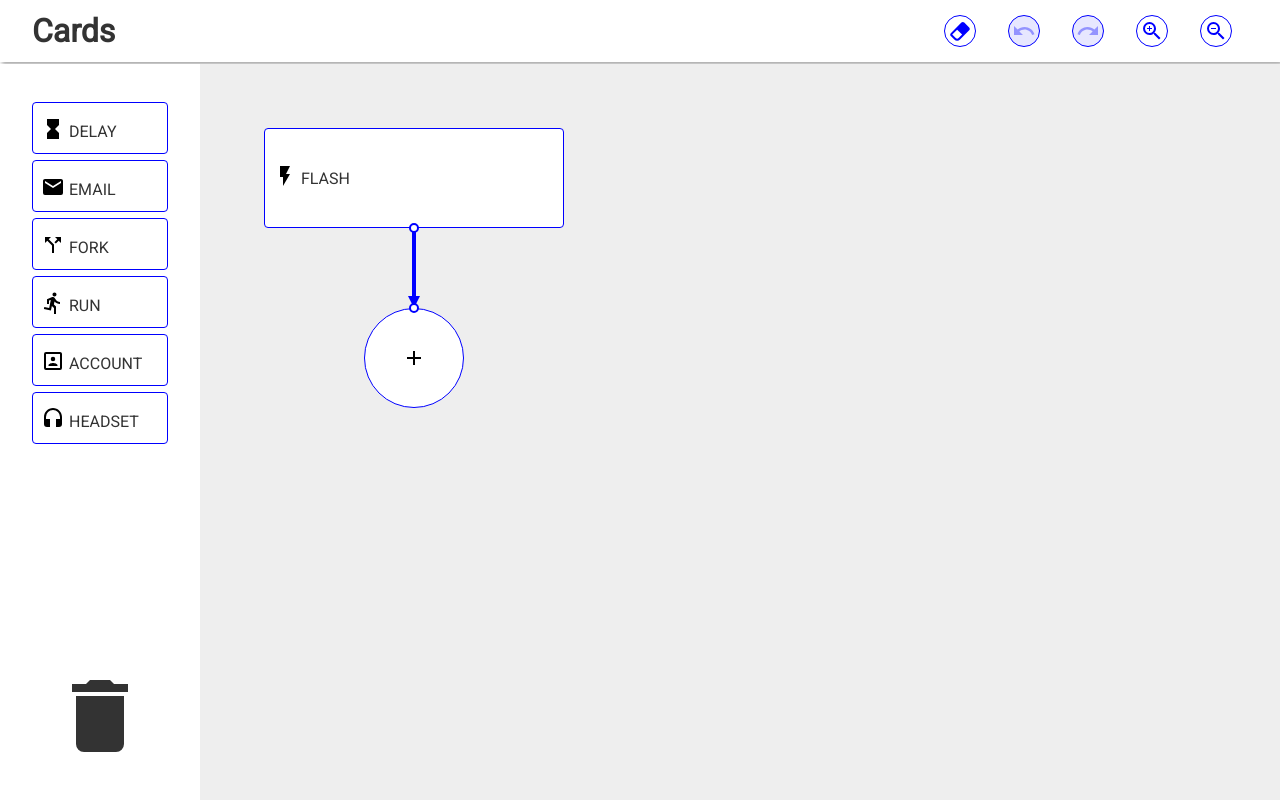
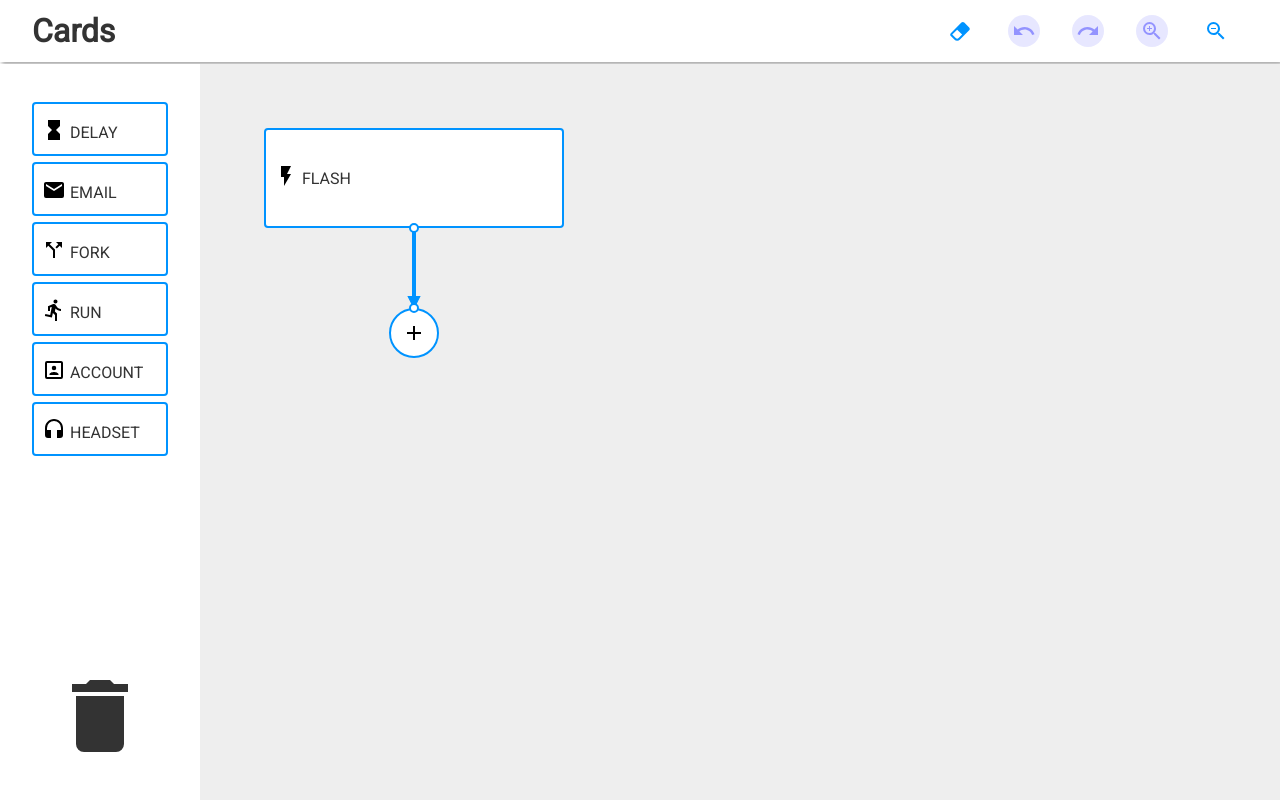
Before and after one commit to georgius1024/cards-dragger, a Vue app: page / in a window 1280 px wide. Built offline with nearby package versions, Linux system fonts and the light colour scheme.

Commit message:
styles and classes

```diff
--- a/src/App.vue
+++ b/src/App.vue
@@ -7,6 +7,8 @@
       <Header
         :undoable="undoable"
         :redoable="redoable"
+        :zoomableIn="zoom < 1"
+        :zoomableOut="zoom > 0.3"
         @undo="undo"
         @redo="redo"
         @erase="erase"
--- a/src/assets/style.scss
+++ b/src/assets/style.scss
@@ -44,3 +44,47 @@ h1 {
     transform: translateX(0);
   }
 }
+
+$primary-color: #0093ff;
+
+.primary-border {
+  border-color: $primary-color;
+  border-width: 2px;
+  border-style: solid;
+}
+.primary-text {
+  color: $primary-color;
+}
+
+.generic-node {
+  border-color: $primary-color;
+  border-width: 2px;
+  border-style: solid;
+  display: flex;
+  background-color: #fff;
+  border-radius: 4px;
+  padding: 4px;
+  user-select: none;
+  cursor: pointer;
+  align-items: center;
+  transition: all 200ms ease;
+  transform-origin: center;
+  &:hover {
+    transform: translate(0, -2px);
+    box-shadow: 0px 2px 2px rgba(0, 0, 0, 0.32);
+  }
+  & * {
+    pointer-events: none;
+  }
+  .icon {
+    margin: 4px;
+  }
+  &.drag-over {
+    transform: scale(1.5);
+    opacity: 0.5;
+  }
+}
+
+:export {
+  primaryColor: $primary-color;
+}
--- a/src/components/BaseNode.vue
+++ b/src/components/BaseNode.vue
@@ -1,6 +1,6 @@
 <template>
   <div
-    class="node"
+    class="generic-node"
     :class="{ 'drag-over': dragOver, rejected }"
     :style="nodeStyle"
     draggable="true"
@@ -185,31 +185,3 @@ export default {
   }
 };
 </script>
-<style lang="scss" scoped>
-.node {
-  display: flex;
-  border: 1px solid blue;
-  background-color: #fff;
-  border-radius: 4px;
-  padding: 4px;
-  user-select: none;
-  cursor: pointer;
-  align-items: center;
-  transition: all 200ms ease;
-  transform-origin: center;
-  &:hover {
-    transform: translate(0, -2px);
-    box-shadow: 0px 2px 2px rgba(0, 0, 0, 0.32);
-  }
-  & * {
-    pointer-events: none;
-  }
-  .icon {
-    margin: 4px;
-  }
-  &.drag-over {
-    transform: scale(1.5);
-    opacity: 0.5;
-  }
-}
-</style>
--- a/src/components/ForkNode.vue
+++ b/src/components/ForkNode.vue
@@ -1,6 +1,6 @@
 <template>
   <div
-    class="fork-node"
+    class="generic-node"
     :class="{ 'drag-over': dragOver, rejected }"
     :style="nodeStyle"
     draggable="true"
@@ -96,31 +96,3 @@ export default {
   }
 };
 </script>
-<style lang="scss" scoped>
-.fork-node {
-  display: flex;
-  border: 1px solid blue;
-  background-color: #fff;
-  border-radius: 4px;
-  padding: 4px;
-  user-select: none;
-  cursor: pointer;
-  align-items: center;
-  transition: all 200ms ease;
-  transform-origin: center;
-  &:hover {
-    transform: translate(0, -2px);
-    box-shadow: 0px 2px 2px rgba(0, 0, 0, 0.32);
-  }
-  & * {
-    pointer-events: none;
-  }
-  .icon {
-    margin: 4px;
-  }
-  &.drag-over {
-    transform: scale(1.5);
-    opacity: 0.5;
-  }
-}
-</style>
--- a/src/components/Header.vue
+++ b/src/components/Header.vue
@@ -2,7 +2,7 @@
   <header>
     <h1>Cards</h1>
     <div class="separator" />
-    <button @click="$emit('erase')">
+    <button class="primary-border primary-text" @click="$emit('erase')">
       <svg style="width: 24px; height: 24px" viewBox="0 0 24 24">
         <path
           fill="currentColor"
@@ -10,7 +10,11 @@
         />
       </svg>
     </button>
-    <button @click="undo" :disabled="!undoable">
+    <button
+      class="primary-border primary-text"
+      @click="undo"
+      :disabled="!undoable"
+    >
       <svg style="width: 24px; height: 24px" viewBox="0 0 24 24">
         <path
           fill="currentColor"
@@ -18,7 +22,11 @@
         />
       </svg>
     </button>
-    <button @click="redo" :disabled="!redoable">
+    <button
+      class="primary-border primary-text"
+      @click="redo"
+      :disabled="!redoable"
+    >
       <svg style="width: 24px; height: 24px" viewBox="0 0 24 24">
         <path
           fill="currentColor"
@@ -26,7 +34,11 @@
         />
       </svg>
     </button>
-    <button @click="zoomIn">
+    <button
+      class="primary-border primary-text"
+      :disabled="!zoomableIn"
+      @click="zoomIn"
+    >
       <svg style="width: 24px; height: 24px" viewBox="0 0 24 24">
         <path
           fill="currentColor"
@@ -34,7 +46,11 @@
         />
       </svg>
     </button>
-    <button @click="zoomOut">
+    <button
+      class="primary-border primary-text"
+      :disabled="!zoomableOut"
+      @click="zoomOut"
+    >
       <svg style="width: 24px; height: 24px" viewBox="0 0 24 24">
         <path
           fill="currentColor"
@@ -51,6 +67,12 @@ export default {
       type: Boolean
     },
     redoable: {
+      type: Boolean
+    },
+    zoomableIn: {
+      type: Boolean
+    },
+    zoomableOut: {
       type: Boolean
     }
   },
@@ -91,8 +113,6 @@ header {
     width: 32px;
     height: 32px;
     margin: 16px;
-    color: blue;
-    border: 1px solid blue;
     cursor: pointer;
     &:disabled {
       background-color: #ccf7;
--- a/src/components/LineConnector.vue
+++ b/src/components/LineConnector.vue
@@ -12,7 +12,7 @@
       :y1="y1"
       :x2="x2"
       :y2="y2"
-      :stroke="black"
+      stroke="#0093ff"
       :stroke-width="stroke"
       marker-end="url(#triangle)"
     />
@@ -20,7 +20,7 @@
       :cx="x1"
       :cy="y1"
       :r="stroke"
-      :stroke="black"
+      stroke="#0093ff"
       fill="white"
       stroke-width="2"
     />
@@ -32,14 +32,16 @@
       markerUnits="strokeWidth"
       markerHeight="4"
       orient="auto"
+      stroke="#0093ff"
+      fill="#0093ff"
     >
-      <path d="M 0 0 L 10 5 L 0 10 z" :fill="black" />
+      <path d="M 0 0 L 10 5 L 0 10 z" />
     </marker>
     <circle
       :cx="x2"
       :cy="y2"
       :r="stroke"
-      :stroke="black"
+      stroke="#0093ff"
       fill="white"
       stroke-width="2"
     />
@@ -79,9 +81,6 @@ export default {
     y2() {
       return this.fromY < this.toY ? this.height - this.padding : this.padding;
     },
-    black() {
-      return 'blue';
-    },
     style() {
       return {
         position: 'absolute',
--- a/src/components/SideConnector.vue
+++ b/src/components/SideConnector.vue
@@ -12,7 +12,7 @@
       :y1="startingPoint.y"
       :x2="firstJunction.x"
       :y2="firstJunction.y"
-      :stroke="black"
+      stroke="#0093ff"
       :stroke-width="stroke"
     />
 
@@ -21,7 +21,7 @@
       :y1="firstJunction.y"
       :x2="secondJunction.x"
       :y2="secondJunction.y"
-      :stroke="black"
+      stroke="#0093ff"
       :stroke-width="stroke"
       stroke-linecap="round"
     />
@@ -35,9 +35,8 @@
         ${thirdJunction.x} ${thirdJunction.y}
         ${thirdJunction.x} ${thirdJunction.y}
       `"
-      :stroke="black"
+      stroke="#0093ff"
       :stroke-width="stroke"
-      fill="transparent"
       stroke-linecap="round"
     />
 
@@ -46,7 +45,7 @@
       :y1="thirdJunction.y"
       :x2="endingPoint.x"
       :y2="endingPoint.y"
-      :stroke="black"
+      stroke="#0093ff "
       :stroke-width="stroke"
       stroke-linecap="round"
       marker-end="url(#triangle)"
@@ -60,7 +59,7 @@
       markerUnits="strokeWidth"
       markerHeight="4"
       orient="auto"
-      :fill="black"
+      fill="#0093ff"
     >
       <path d="M 0 0 L 10 5 L 0 10 z" />
     </marker>
@@ -69,7 +68,7 @@
       :cx="x1"
       :cy="y1"
       :r="stroke"
-      :stroke="black"
+      stroke="#0093ff"
       fill="white"
       stroke-width="2"
     />
@@ -78,13 +77,13 @@
       :cx="x2"
       :cy="y2"
       :r="stroke"
-      :stroke="black"
+      stroke="#0093ff"
       fill="white"
       stroke-width="2"
     />
   </svg>
   <div
-    class="tag"
+    class="tag primary-text"
     :style="{
       left: `${this.left + textPoint.x - 32}px`,
       top: `${this.top + textPoint.y - 16}px`
@@ -173,9 +172,6 @@ export default {
         y: this.startingPoint.y + this.height / 2 - this.padding + +this.radius
       };
     },
-    black() {
-      return 'blue';
-    },
     style() {
       return {
         position: 'absolute',
@@ -198,8 +194,8 @@ export default {
   display: flex;
   align-items: center;
   justify-content: center;
-  color: blue;
   width: 64px;
+  text-transform: uppercase;
 }
 .connector {
   transition: all 200ms ease;
--- a/src/components/TerminatorNode.vue
+++ b/src/components/TerminatorNode.vue
@@ -1,6 +1,6 @@
 <template>
   <div
-    class="end-node"
+    class="generic-node end-node"
     :class="{ 'drag-over': dragOver, rejected }"
     :style="nodeStyle"
   >
@@ -26,7 +26,7 @@ export default {
       return plus;
     },
     size() {
-      return this.height;
+      return this.height / 2;
     },
     nodeStyle() {
       if (this.absolute) {
@@ -53,29 +53,9 @@ export default {
 </script>
 <style lang="scss" scoped>
 .end-node {
-  display: flex;
-  border: 1px solid blue;
-  background-color: #fff;
   border-radius: 100%;
   padding: 4px;
-  user-select: none;
-  cursor: pointer;
   align-items: center;
   justify-content: center;
-  transition: all 200ms ease;
-  transform-origin: center;
-  &:hover {
-    transform: translate(0, -2px);
-    box-shadow: 0px 2px 2px rgba(0, 0, 0, 0.32);
-  }
-  .dropzone {
-    position: absolute;
-    inset: -50px;
-    transition: all 200ms ease;
-  }
-  &.drag-over {
-    transform: scale(1.5);
-    opacity: 0.5;
-  }
 }
 </style>
```
Also changed, not shown: 1 other file (tests, documents, lock files or other folders).
